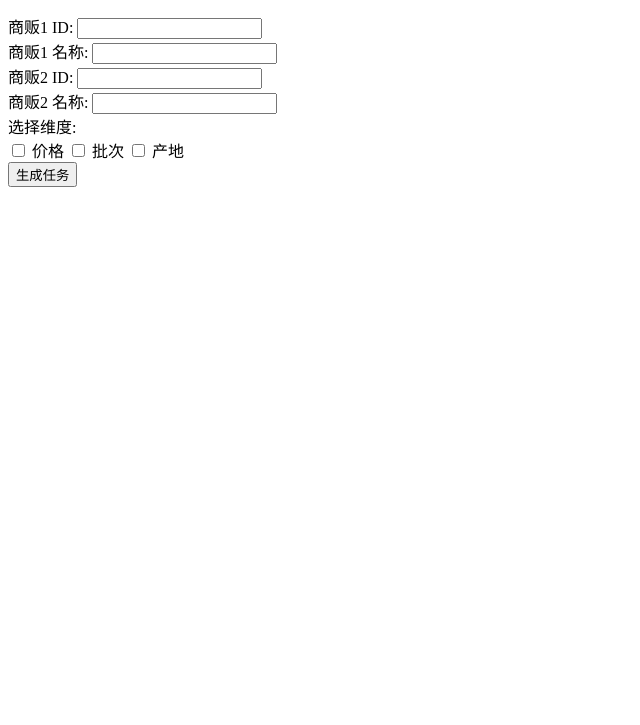
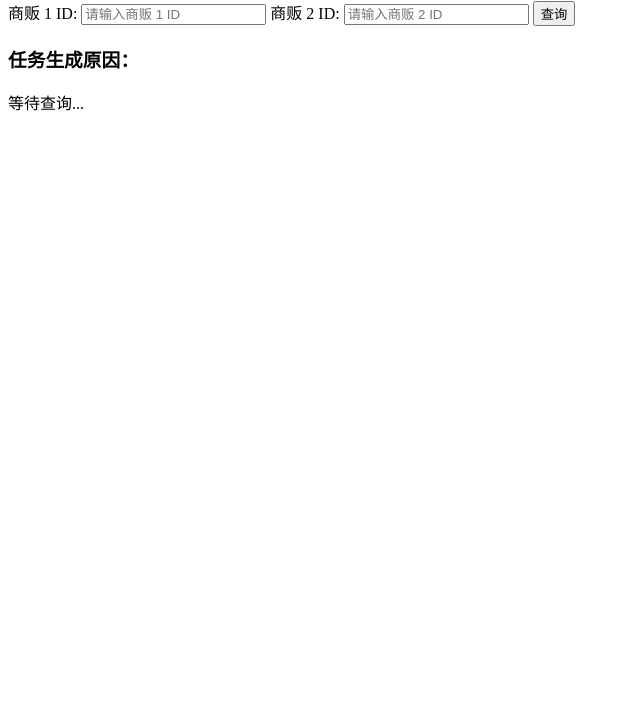
Before and after one commit to michellexxx666/test_ai_grape_public, a plain HTML site: page index.html in a window 1280 px wide. Shown: the part 75-800 px from the top of the page, without its empty margins (0-640 px from the left). Drawn offline with Linux system fonts and the light colour scheme.

Commit message:
index.html

```diff
--- a/index.html
+++ b/index.html
@@ -1,68 +1,42 @@
 <!DOCTYPE html>
-<html lang="en">
+<html lang="zh">
 <head>
     <meta charset="UTF-8">
     <meta name="viewport" content="width=device-width, initial-scale=1.0">
-    <title>任务生成工具</title>
+    <title>任务查询</title>
 </head>
 <body>
-    <h1>生成任务</h1>
-    <form id="taskForm">
-        <label for="merchant1_id">商贩1 ID:</label>
-        <input type="text" id="merchant1_id" name="merchant1_id" required><br>
+    <h2>查看为何生成了任务</h2>
+    <label for="vendor1">商贩 1 ID:</label>
+    <input type="text" id="vendor1" placeholder="请输入商贩 1 ID">
 
-        <label for="merchant1_name">商贩1 名称:</label>
-        <input type="text" id="merchant1_name" name="merchant1_name" required><br>
+    <label for="vendor2">商贩 2 ID:</label>
+    <input type="text" id="vendor2" placeholder="请输入商贩 2 ID">
 
-        <label for="merchant2_id">商贩2 ID:</label>
-        <input type="text" id="merchant2_id" name="merchant2_id" required><br>
+    <button onclick="fetchReason()">查询</button>
 
-        <label for="merchant2_name">商贩2 名称:</label>
-        <input type="text" id="merchant2_name" name="merchant2_name" required><br>
-
-        <label for="dimension_checklist">选择维度:</label><br>
-        <input type="checkbox" name="dimension" value="price"> 价格
-        <input type="checkbox" name="dimension" value="batch"> 批次
-        <input type="checkbox" name="dimension" value="origin"> 产地<br>
-
-        <button type="submit">生成任务</button>
-    </form>
-
-    <div id="result"></div>
+    <h3>任务生成原因：</h3>
+    <p id="result">等待查询...</p>
 
     <script>
-        document.getElementById('taskForm').addEventListener('submit', function(e) {
-            e.preventDefault();
+        function fetchReason() {
+            let vendor1 = document.getElementById("vendor1").value;
+            let vendor2 = document.getElementById("vendor2").value;
 
-            const formData = new FormData(this);
-            const data = {
-                merchant1_id: formData.get('merchant1_id'),
-                merchant1_name: formData.get('merchant1_name'),
-                merchant2_id: formData.get('merchant2_id'),
-                merchant2_name: formData.get('merchant2_name'),
-                dimension_checklist: formData.getAll('dimension')
-            };
+            if (!vendor1 || !vendor2) {
+                document.getElementById("result").innerText = "请输入两个商贩 ID";
+                return;
+            }
 
-            fetch('/generate_assessment_task', {
-                method: 'POST',
-                headers: {
-                    'Content-Type': 'application/json'
-                },
-                body: JSON.stringify(data)
-            })
-            .then(response => response.json())
-            .then(result => {
-                document.getElementById('result').innerHTML = `
-                    <h3>任务ID: ${result.task_id}</h3>
-                    <p>任务状态: ${result.task_status}</p>
-                    <p>生成原因: ${result.reason}</p>
-                `;
-            })
-            .catch(error => {
-                console.error('Error:', error);
-                alert('生成任务时出错');
-            });
-        });
+            fetch(`https://your-backend-api.com/get_reason?v1=${vendor1}&v2=${vendor2}`)
+                .then(response => response.json())
+                .then(data => {
+                    document.getElementById("result").innerText = data.reason || "未找到原因";
+                })
+                .catch(error => {
+                    document.getElementById("result").innerText = "查询失败，请检查 API 是否可用";
+                });
+        }
     </script>
 </body>
 </html>
```
